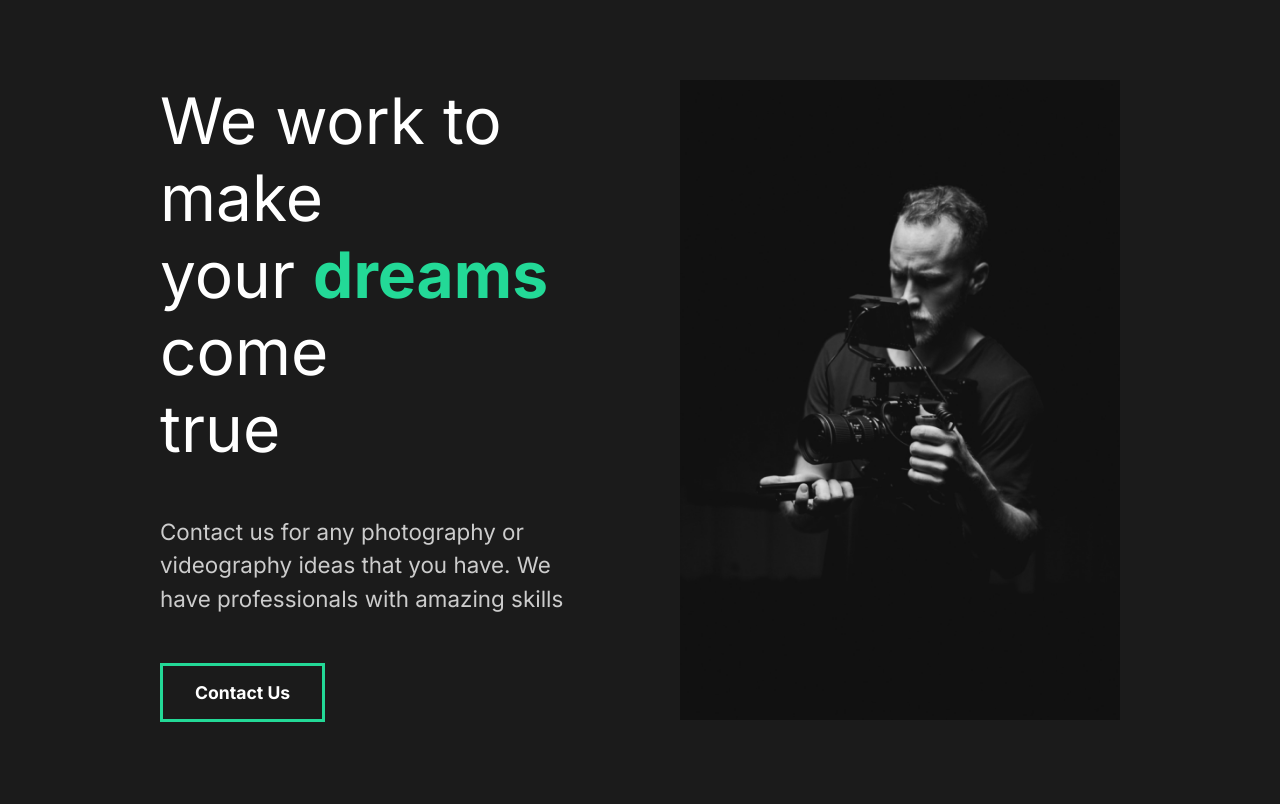
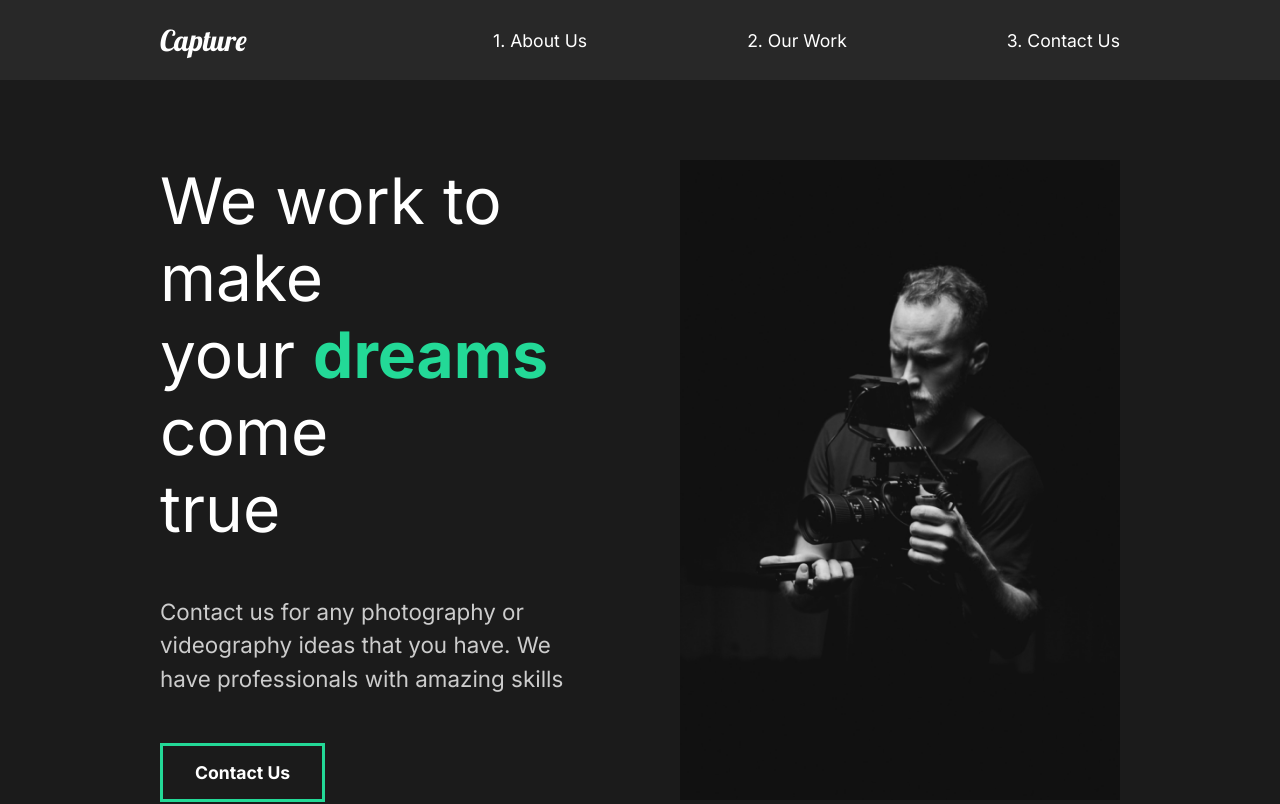
Before and after one commit to easternjamm/capture, a React (Create React App) app: page / in a window 1280 px wide. Shown: the top 804 px of the page. Built offline with nearby package versions, Linux system fonts and the light colour scheme.

Commit message:
8. Nav Section

```diff
--- a/src/App.js
+++ b/src/App.js
@@ -1,10 +1,12 @@
 import AboutUs from "./pages/AboutUs";
 import GlobalStyle from "./components/GlobalStyle";
+import Nav from "./components/Nav";
 
 function App() {
   return (
     <div className='App'>
       <GlobalStyle />
+      <Nav />
       <AboutUs />
     </div>
   );
--- /dev/null
+++ b/src/components/Nav.js
@@ -0,0 +1,53 @@
+import styled from "styled-components";
+
+const Nav = () => {
+  return (
+    <StyledNav>
+      <h1>
+        <a id='logo' href='#'>
+          Capture
+        </a>
+      </h1>
+      <ul>
+        <li>
+          <a href='#'>1. About Us</a>
+        </li>
+        <li>
+          <a href='#'>2. Our Work</a>
+        </li>
+        <li>
+          <a href='#'>3. Contact Us</a>
+        </li>
+      </ul>
+    </StyledNav>
+  );
+};
+
+const StyledNav = styled.nav`
+  min-height: 10vh;
+  display: flex;
+  margin: auto;
+  justify-content: space-between;
+  align-items: center;
+  padding: 1rem 10rem;
+  background: #282828;
+  a {
+    color: white;
+    text-decoration: none;
+  }
+  ul {
+    display: flex;
+    list-style: none;
+  }
+  #logo {
+    font-size: 1.8rem;
+    font-family: "Lobster", cursive;
+    font-weight: lighter;
+  }
+  li {
+    padding-left: 10rem;
+    position: relative;
+  }
+`;
+
+export default Nav;
```
